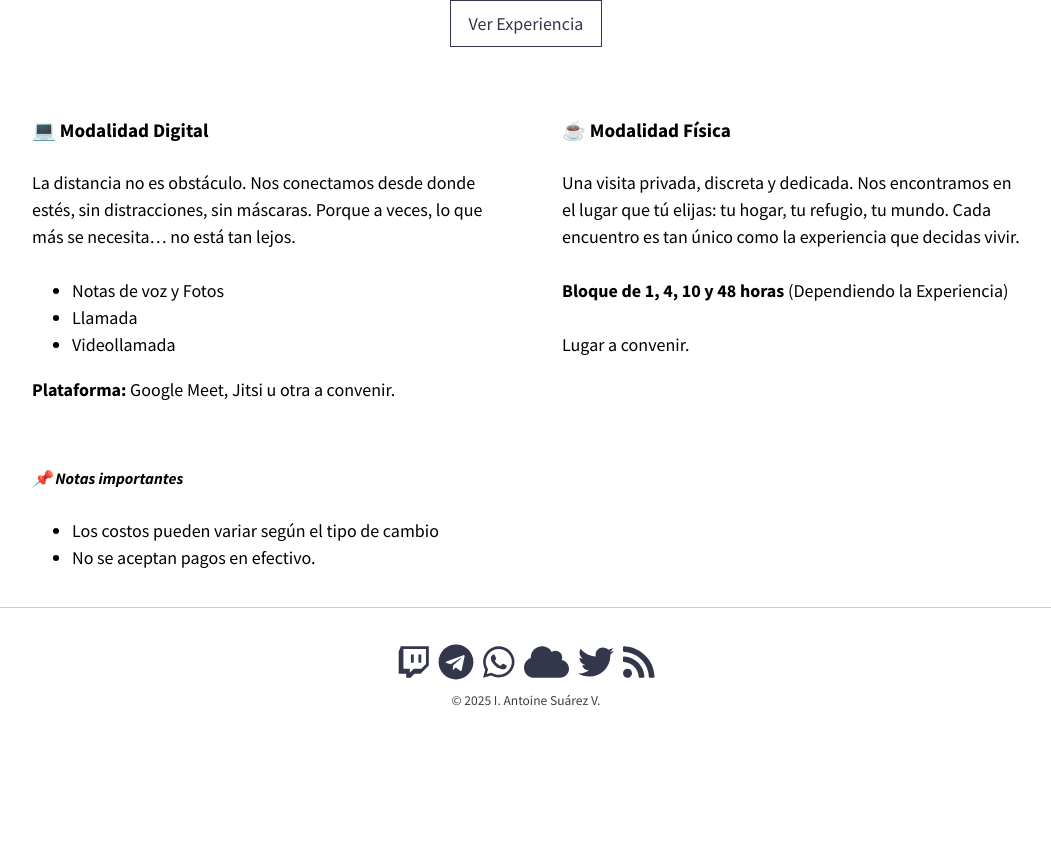
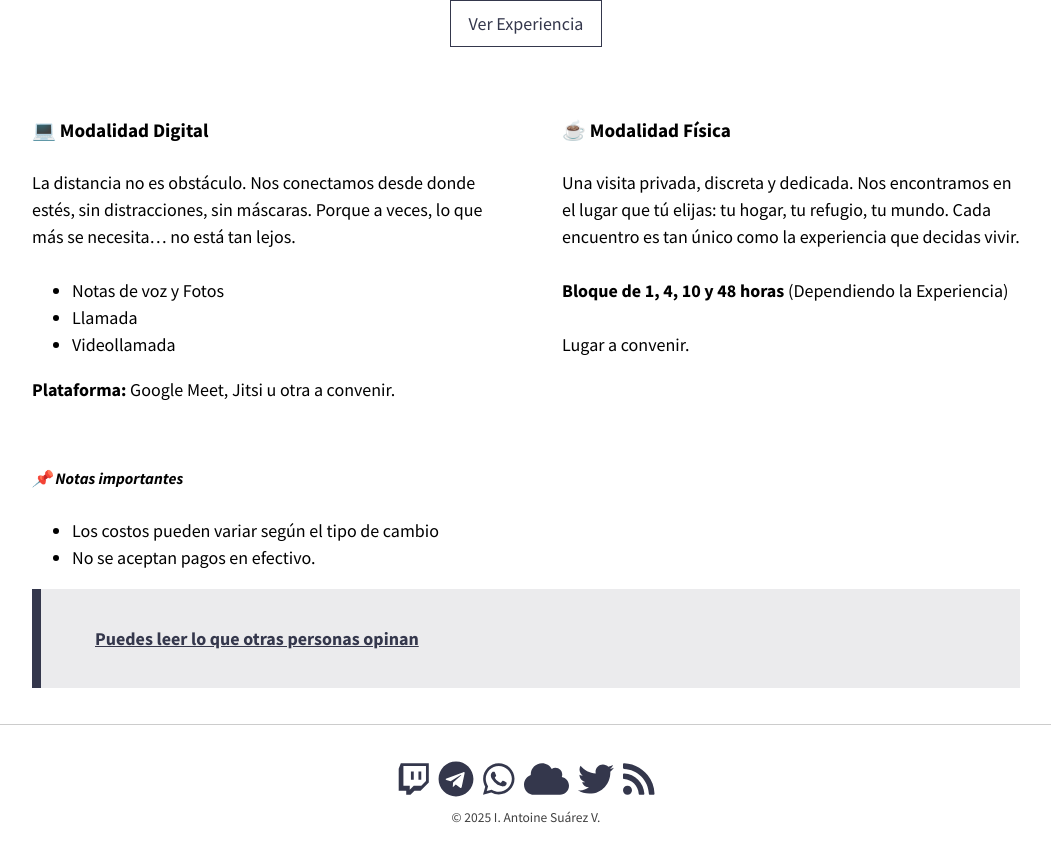
Before and after one commit to KajiiNarumi/iasuarezv, a Jekyll site: the page built from experiencias.md, in a window 1280 px wide and 900 px high, scrolled down 1371 px. Shown: the top 862 px of the window, without its empty margins (114-1165 px from the left). Built offline with Jekyll 4.4.1, drawn with Linux system fonts in a browser that asks for light colours; nearby versions of some CDN libraries; before the commit the page ends 2154 px from its top, so only the background shows below that.

Commit message:
Update experiencias.md

```diff
--- a/experiencias.md
+++ b/experiencias.md
@@ -47,7 +47,7 @@ entries_layout: list
     </div>
 
   </div>
-<div style="margin-top: 4rem;"></div>
+<div style="margin-bottom: 4rem;"></div>
   <div style="display: flex; flex-wrap: wrap; justify-content: center; gap: 4rem; margin-top: 3rem;">
 
     <div style="flex: 1 1 300px; max-width: 500px;">
@@ -78,3 +78,5 @@ entries_layout: list
     </ul>
   </div>
 </section>
+
+>[**Puedes leer lo que otras personas opinan**](https://iasuarezv.com/testimonios/)
```
